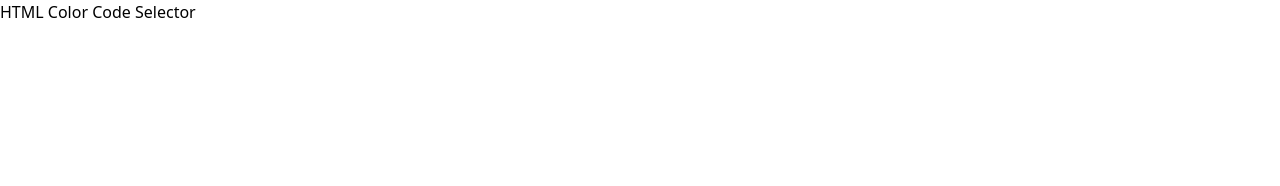
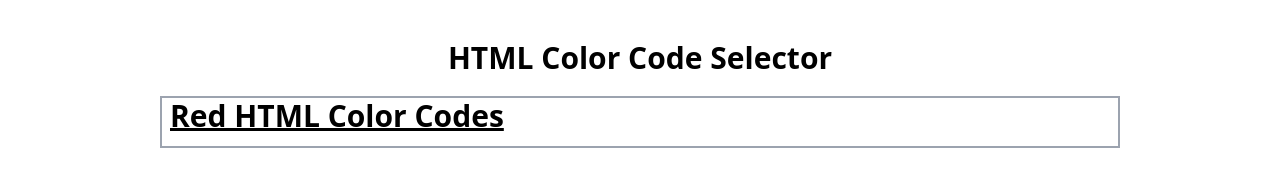
Before and after one commit to faazizpro/html-color-code-selector, a plain HTML site: page index.html in a window 1280 px wide. Drawn offline with nearby package versions, Linux system fonts and the light colour scheme.

Commit message:
Table making starts

```diff
--- a/index.html
+++ b/index.html
@@ -9,7 +9,11 @@
     <script src="https://cdn.tailwindcss.com"></script>
 </head>
 <body id="bg-change">
-    <h1>HTML Color Code Selector</h1>
+    <h1 class="text-center text-2xl md:text-3xl mt-5 lg:mt-10 font-medium md:font-bold">HTML Color Code Selector</h1>
+    <div class="w-3/4 mx-auto border-2 border-gray-400 mt-5">
+        <h1 class="text-xl lg:text-3xl font-semibold underline underline-offset-1 mb-3 md:ml-2">Red HTML Color Codes</h1>
+        <!-- Table -->
+    </div>
 
 </body>
 </html>
```
